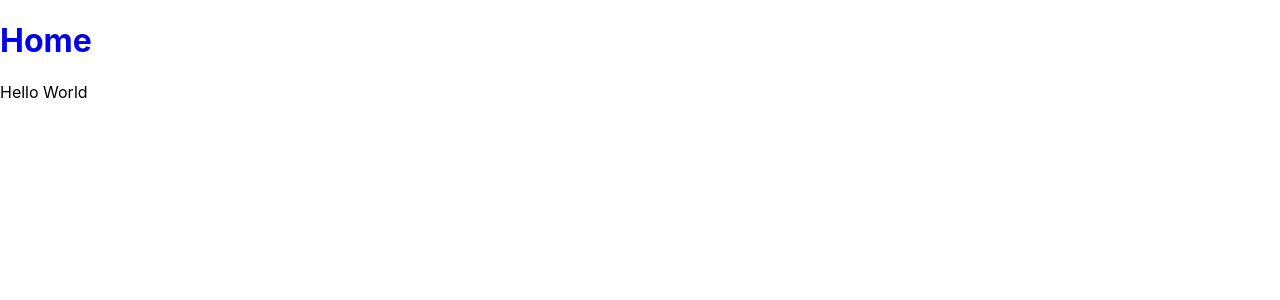
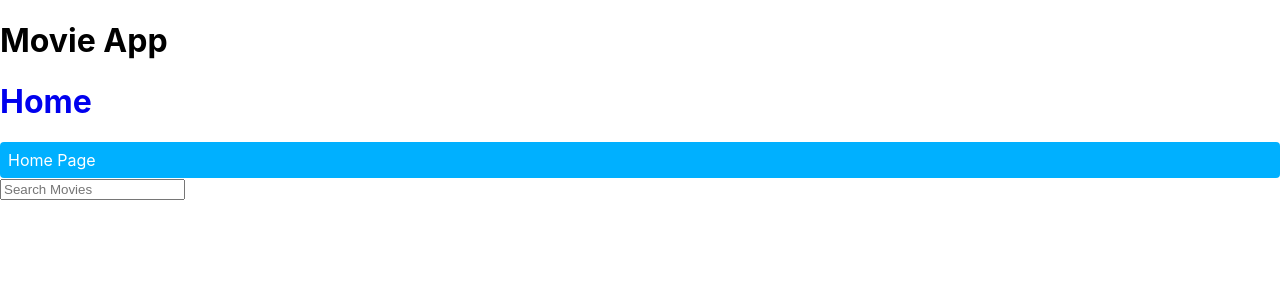
Before and after one commit to kirkynaj/MovieApp, a React (Create React App) app: page / in a window 1280 px wide. Shown: the top 300 px of the page. Built offline with nearby package versions, Linux system fonts and the light colour scheme.

Commit message:
resolve react-router dependecies and add theme provider for material UI

```diff
--- a/package.json
+++ b/package.json
@@ -13,6 +13,7 @@
     "axios": "^1.4.0",
     "react": "^18.2.0",
     "react-dom": "^18.2.0",
+    "react-router-dom": "^6.11.1",
     "react-scripts": "5.0.1",
     "styled-components": "^5.3.10",
     "web-vitals": "^2.1.4"
@@ -40,8 +41,5 @@
       "last 1 firefox version",
       "last 1 safari version"
     ]
-  },
-  "devDependencies": {
-    "react-router-dom": "^6.11.1"
   }
 }
--- a/src/index.js
+++ b/src/index.js
@@ -4,12 +4,24 @@ import './index.css';
 import App from './App';
 import reportWebVitals from './reportWebVitals';
 import { BrowserRouter } from 'react-router-dom';
+import { createTheme, ThemeProvider } from "@mui/system";
+
+const customTheme = createTheme({
+  palette: {
+    primary: {
+      main: "#00b0ff",
+      contrastText: "white",
+    },
+  },
+});
 
 const root = ReactDOM.createRoot(document.getElementById('root'));
 root.render(
   <React.StrictMode>
     <BrowserRouter>
-      <App />
+      <ThemeProvider theme={customTheme}>
+        <App />
+      </ThemeProvider>
     </BrowserRouter>
   </React.StrictMode>
 );
--- a/src/pages/Home.jsx
+++ b/src/pages/Home.jsx
@@ -1,17 +1,34 @@
-// import React, { useEffect, useState } from "react";
+//import React, { useMemo, useState } from "react";
+import { styled } from "@mui/system";
+
+const MyThemeComponent = styled("div")(({ theme }) => ({
+  color: theme.palette.primary.contrastText,
+  backgroundColor: theme.palette.primary.main,
+  padding: theme.spacing(1),
+  borderRadius: theme.shape.borderRadius,
+}));
 
 const Home = () => {
-  // constructor() {
-  //   super()
-  //   this.state = {
-  //     movies: [],
-  //     searchTerm: '',
-  //   }
-  //   this.apiKey = process.env.React_APP_API
-  // }
-  // const [movieList, setMovieList] = useState();
+  //const [searchMovie, setSearchMovie] = useState("");
 
-  return "Hello World";
+  const handleChange = (e) => {
+    //setSearchMovie(e.target.value.toLowerCase());
+  };
+
+  return (
+    <>
+      <MyThemeComponent>Home Page</MyThemeComponent>
+      <div className="MainContainerStyle">
+        <div className="SearchContainerStyle">
+          <input
+            className="SearchBoxStyle"
+            onChange={handleChange}
+            placeholder="Search Movies"
+          />
+        </div>
+      </div>
+    </>
+  );
 };
 
 export default Home;
--- a/src/pages/Navigation.jsx
+++ b/src/pages/Navigation.jsx
@@ -1,10 +1,13 @@
 import { NavLink, Outlet } from "react-router-dom";
+import { styled } from "@mui/system";
 
 const Navigation = () => {
   return (
     <>
       <div className="NavigationContainerStyle">
-        <div className="LogoContainerStyle"></div>
+        <div className="LogoContainerStyle">
+          <h1>Movie App</h1>
+        </div>
         <div className="NavTabs">
           <NavLink to="/" style={{ textDecoration: "none" }}>
             <h1>Home</h1>
```
Also changed, not shown: 1 other file (tests, documents, lock files or other folders).
